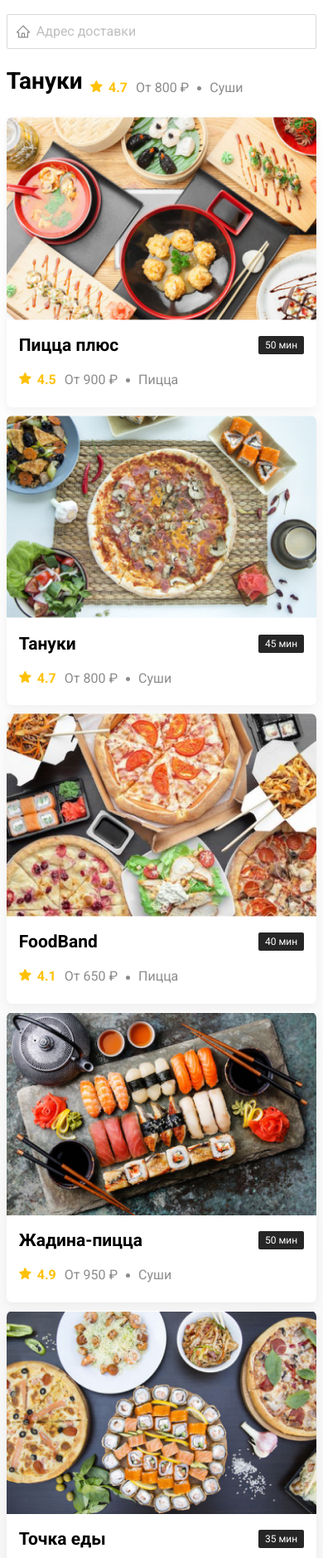
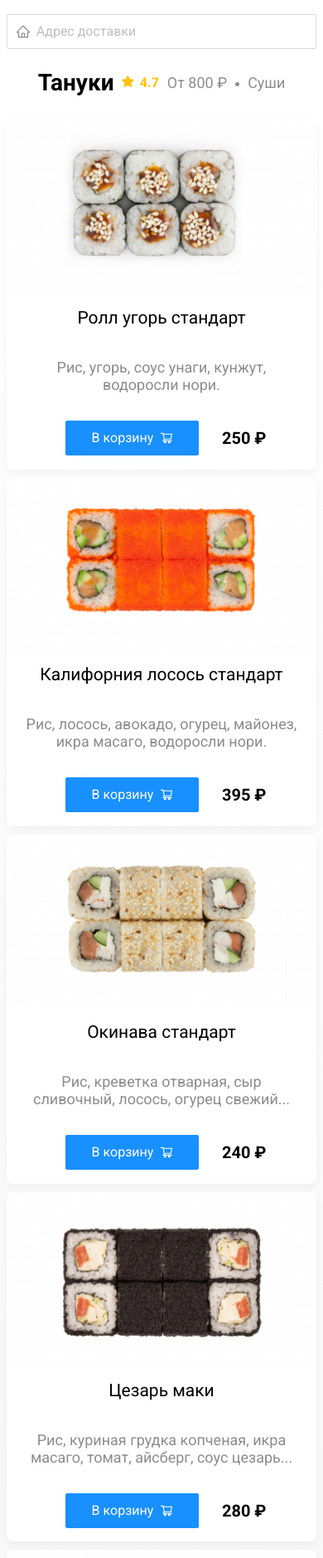
Before and after one commit to VadimBond/VadimBond.github.io, a plain HTML site: page delivery-food/restaurant.html in a window 390 px wide. Shown: the part 56-1934 px from the top of the page at 83% size. Drawn offline with Linux system fonts and the light colour scheme.

Commit message:
delivery-food

```diff
--- a/delivery-food/css/restaurant.css
+++ b/delivery-food/css/restaurant.css
@@ -114,16 +114,14 @@
   margin-bottom: 3.4%;
 }
 
-/* main - restaurants */
+/* main - products */
 .products-header {
   display: flex;
   align-items: center;
-  /* justify-content: space-between; */
   margin-bottom: 3.6%;
 }
 
 .products-title {
-  /* flex: 74.5%; */
   font-weight: 700;
   font-size: 36px;
   line-height: 42px;
@@ -167,13 +165,6 @@
   border-radius: 50%;
 }
 
-
-/* .input-search {
-  flex: 25.5%;
-  min-height: 34px;
-  background: #FFFFFF url(../img/restaurants/search.svg) left 10px center no-repeat;
-} */
-
 .cards {
   display: flex;
   flex-wrap: wrap;
@@ -193,40 +184,58 @@
 
 .card-img {
   width: 100%;
-  max-height: 250px;
+  max-height: 212px;
   object-fit: cover;
 }
 
 .card-info {
   padding: 5.2% 6.2% 8.9%;
-}
-
-.card-header {
   display: flex;
-  align-items: center;
+  flex-direction: column;
   justify-content: space-between;
-  margin-bottom: 10px;
+  min-height: 204px;
 }
 
 .card-title {
-  font-weight: 700;
+  font-weight: 400;
   font-size: 24px;
   line-height: 32px;
   color: #000000;
   margin: 0;
 }
 
-.card-tag {
+.card-desc {
   font-weight: 400;
-  font-size: 12px;
-  line-height: 20px;
-  color: #FFFFFF;
-  background: #262626;
-  border-radius: 2px;
-  text-align: center;
-  padding: 1px 8px;
+  font-size: 18px;
+  line-height: 21px;
+  color: #8C8C8C;
+  margin: 0;
 }
 
+.buy {
+  display: flex;
+  align-items: center;
+}
+
+.btn-buy {
+  width: 41%;
+  margin-left: 0;
+  margin-right: 17%;
+  display: flex;
+  align-items: center;
+  justify-content: center;
+}
+
+.btn-img-buy {
+  margin-left: 8px;
+}
+
+.buy-price {
+  font-weight: 700;
+  font-size: 20px;
+  line-height: 32px;
+  color: #000000;
+}
 
 /* footer */
 .footer {
@@ -269,6 +278,12 @@
   .container {
     max-width: 960px;
   }
+  .card-info {
+    min-height: 240px;
+  }
+  .btn-buy {
+    width: 50%;
+  }
   .footer-nav {
     flex: 74.9%;
   }
@@ -281,21 +296,22 @@
   .container {
     max-width: 720px;
   }
-  .promo {
-    background: #FFF1B8 url(../img/promo/pizza.png) no-repeat top right -140px /600px;
-  }
   .card-info {
     padding: 3% 4% 4.5%;
   }
   .card-title {
     font-size: 21px;
   }
-  .card-text {
-    font-size: 16px;
-  }
   .rating {
     margin-right: 10px;
     font-size: 16px;
+  }
+  .card-info {
+    min-height: 220px;
+  }
+  .btn-buy {
+    width: 60%;
+    margin-right: 8%;
   }
   .footer-nav {
     flex: 71.9%;
@@ -317,17 +333,6 @@
   }
   .btn-cart {
     width: 53%;
-  }
-  .promo {
-    min-height: 270px;
-    background: #FFF1B8 url(../img/promo/pizza.png) no-repeat top right -140px /400px;
-  }
-  .promo-title {
-    width: 70%;
-    font-size: 36px;
-  }
-  .promo-text {
-    width: 70%;
   }
   .products-title {
     font-size: 34px;
@@ -361,24 +366,9 @@
   .btn {
     margin-left: 10px;
   }
-  .promo {
-    background: #FFF1B8 url(../img/promo/pizza.png) no-repeat bottom -175px center /400px;
-  }
-  .promo-title {
-    width: 100%;
-    font-size: 30px;
-    text-align: center;
-    padding: 5.7% 5.9% 0;
-  }
-  .promo-text {
-    width: 100%;
-    font-size: 18px;
-    line-height: 1;
-    text-align: center;
-    padding: 0 5.9%;
-  }
   .products-header {
     flex-wrap: wrap;
+    justify-content: center;
   }
   .products-title {
     font-size: 28px;
@@ -386,11 +376,26 @@
     margin-bottom: 15px;
     text-align: center;
   }
+  .card-text {
+    margin-bottom: 15px;
+  }
   .card {
     flex: 0 0 100%;
   }
   .card:first-child, .card:nth-child(2), .card:nth-child(3), .card:nth-child(4), .card:nth-child(5) {
     margin-bottom: 10px;
+  }
+  .card-info {
+    min-height: 210px;
+  }
+  .card-title {
+    text-align: center;
+  }
+  .card-desc {
+    text-align: center;
+  }
+  .buy {
+    justify-content: center;
   }
   .footer {
     flex-wrap: wrap;
--- a/delivery-food/css/style.css
+++ b/delivery-food/css/style.css
@@ -180,6 +180,7 @@
   box-shadow: 0px 4px 12px rgba(0, 0, 0, 0.05);
   border-radius: 7px;
   overflow: hidden;
+  text-decoration: none;
 }
 .card:first-child, .card:nth-child(2), .card:nth-child(3) {
   margin-bottom: 30px;
--- a/delivery-food/restaurant.html
+++ b/delivery-food/restaurant.html
@@ -11,7 +11,7 @@
 <body>
   <div class="container">
     <header class="header">
-      <a href="#" class="logo"><img src="img/header/logo.svg" alt="logo"></a>
+      <a href="index.html" class="logo"><img src="img/header/logo.svg" alt="logo"></a>
       <input type="text" class="input input-address" placeholder="Адрес доставки">
       <div class="buttons">
         <button class="btn btn-sign-inn"><img src="img/header/user.svg" alt="user" class="btn-img"><span class="btn-text">Войти</span></button>
@@ -30,90 +30,71 @@
             <div class="price">От 800 ₽</div>
             <div class="category">Суши</div>
           </div>
-          <!-- <input type="text" class="input input-search" placeholder="Поиск блюд и ресторанов"> -->
         </header>
         <div class="cards">
           <div class="card">
-            <img src="img/restaurants/pizza1.jpg" alt="pizza1" class="card-img">
+            <img src="img/tanuki/product1.jpg" alt="product1" class="card-img">
             <div class="card-info">
-              <header class="card-header">
-                <h3 class="card-title">Пицца плюс</h3>
-                <span class="tag card-tag">50 мин</span>
-              </header>
-              <div class="card-text">
-                <div class="rating"><img src="img/restaurants/star.svg" alt="star" class="star">4.5</div>
-                <div class="price">От 900 ₽</div>
-                <div class="category">Пицца</div>
+              <h3 class="card-title">Ролл угорь стандарт</h3>
+              <p class="card-desc">Рис, угорь, соус унаги, кунжут, водоросли нори.</p>
+              <div class="buy">
+                <button class="btn btn-sign-inn btn-buy"><span class="btn-text">В корзину</span><img src="img/tanuki/cart-buy.svg" alt="user" class="btn-img-buy"></button>
+                <span class="buy-price">250 ₽</span>
               </div>
             </div>
           </div>
           <div class="card">
-            <img src="img/restaurants/pizza2.jpg" alt="pizza1" class="card-img">
+            <img src="img/tanuki/product2.jpg" alt="product2" class="card-img">
             <div class="card-info">
-              <header class="card-header">
-                <h3 class="card-title">Тануки</h3>
-                <span class="tag card-tag">45 мин</span>
-              </header>
-              <div class="card-text">
-                <div class="rating"><img src="img/restaurants/star.svg" alt="star" class="star">4.7</div>
-                <div class="price">От 800 ₽</div>
-                <div class="category">Суши</div>
+              <h3 class="card-title">Калифорния лосось стандарт</h3>
+              <p class="card-desc">Рис, лосось, авокадо, огурец, майонез, икра масаго, водоросли нори.</p>
+              <div class="buy">
+                <button class="btn btn-sign-inn btn-buy"><span class="btn-text">В корзину</span><img src="img/tanuki/cart-buy.svg" alt="user" class="btn-img-buy"></button>
+                <span class="buy-price">395 ₽</span>
               </div>
             </div>
           </div>
           <div class="card">
-            <img src="img/restaurants/pizza3.jpg" alt="pizza1" class="card-img">
+            <img src="img/tanuki/product3.jpg" alt="product3" class="card-img">
             <div class="card-info">
-              <header class="card-header">
-                <h3 class="card-title">FoodBand</h3>
-                <span class="tag card-tag">40 мин</span>
-              </header>
-              <div class="card-text">
-                <div class="rating"><img src="img/restaurants/star.svg" alt="star" class="star">4.1</div>
-                <div class="price">От 650 ₽</div>
-                <div class="category">Пицца</div>
+              <h3 class="card-title">Окинава стандарт</h3>
+              <p class="card-desc"> Рис, креветка отварная, сыр сливочный, лосось, огурец свежий...</p>
+              <div class="buy">
+                <button class="btn btn-sign-inn btn-buy"><span class="btn-text">В корзину</span><img src="img/tanuki/cart-buy.svg" alt="user" class="btn-img-buy"></button>
+                <span class="buy-price">240 ₽</span>
               </div>
             </div>
           </div>
           <div class="card">
-            <img src="img/restaurants/pizza4.jpg" alt="pizza1" class="card-img">
+            <img src="img/tanuki/product4.jpg" alt="product4" class="card-img">
             <div class="card-info">
-              <header class="card-header">
-                <h3 class="card-title">Жадина-пицца</h3>
-                <span class="tag card-tag">50 мин</span>
-              </header>
-              <div class="card-text">
-                <div class="rating"><img src="img/restaurants/star.svg" alt="star" class="star">4.9</div>
-                <div class="price">От 950 ₽</div>
-                <div class="category">Суши</div>
+              <h3 class="card-title">Цезарь маки</h3>
+              <p class="card-desc">Рис, куриная грудка копченая, икра масаго, томат, айсберг, соус цезарь...</p>
+              <div class="buy">
+                <button class="btn btn-sign-inn btn-buy"><span class="btn-text">В корзину</span><img src="img/tanuki/cart-buy.svg" alt="user" class="btn-img-buy"></button>
+                <span class="buy-price">280 ₽</span>
               </div>
             </div>
           </div>
           <div class="card">
-            <img src="img/restaurants/pizza5.jpg" alt="pizza1" class="card-img">
+            <img src="img/tanuki/product5.jpg" alt="product5" class="card-img">
             <div class="card-info">
-              <header class="card-header">
-                <h3 class="card-title">Точка еды</h3>
-                <span class="tag card-tag">35 мин</span>
-              </header>
-              <div class="card-text">
-                <div class="rating"><img src="img/restaurants/star.svg" alt="star" class="star">4.6</div>
-                <div class="price">От 500 ₽</div>
-                <div class="category">Пицца</div>
+              <h3 class="card-title">Ясай маки стандарт</h3>
+              <p class="card-desc">Рис, помидор свежий, перец болгарский, авокадо, огурец, айсберг</p>
+              <div class="buy">
+                <button class="btn btn-sign-inn btn-buy"><span class="btn-text">В корзину</span><img src="img/tanuki/cart-buy.svg" alt="user" class="btn-img-buy"></button>
+                <span class="buy-price">315 ₽</span>
               </div>
             </div>
           </div>
           <div class="card">
-            <img src="img/restaurants/pizza6.jpg" alt="pizza1" class="card-img">
+            <img src="img/tanuki/product6.jpg" alt="product6" class="card-img">
             <div class="card-info">
-              <header class="card-header">
-                <h3 class="card-title">PizzaBurger</h3>
-                <span class="tag card-tag">45 мин</span>
-              </header>
-              <div class="card-text">
-                <div class="rating"><img src="img/restaurants/star.svg" alt="star" class="star">4.4</div>
-                <div class="price">От 750 ₽</div>
-                <div class="category">Пицца</div>
+              <h3 class="card-title">Ролл с креветкой стандарт</h3>
+              <p class="card-desc">Рис, водоросли нори, креветки отварные, сыр сливочный, огурцы</p>
+              <div class="buy">
+                <button class="btn btn-sign-inn btn-buy"><span class="btn-text">В корзину</span><img src="img/tanuki/cart-buy.svg" alt="user" class="btn-img-buy"></button>
+                <span class="buy-price">320 ₽</span>
               </div>
             </div>
           </div>
@@ -124,7 +105,7 @@
 
   <div class="container">
     <footer class="footer">
-      <a href="#" class="logo footer-logo"><img src="img/header/logo.svg" alt="logo"></a>
+      <a href="index.html" class="logo footer-logo"><img src="img/header/logo.svg" alt="logo"></a>
       <nav class="footer-nav">
         <a href="#" class="footer-link">Ресторанам</a>
         <a href="#" class="footer-link">Курьерам</a>
```
Also changed, not shown: delivery-food/index.html (+4 -4 lines), delivery-food/img/tanuki/cart-buy.svg (added), delivery-food/img/tanuki/product1.jpg (added), delivery-food/img/tanuki/product2.jpg (added), delivery-food/img/tanuki/product3.jpg (added), delivery-food/img/tanuki/product4.jpg (added), delivery-food/img/tanuki/product5.jpg (added), delivery-food/img/tanuki/product6.jpg (added).
